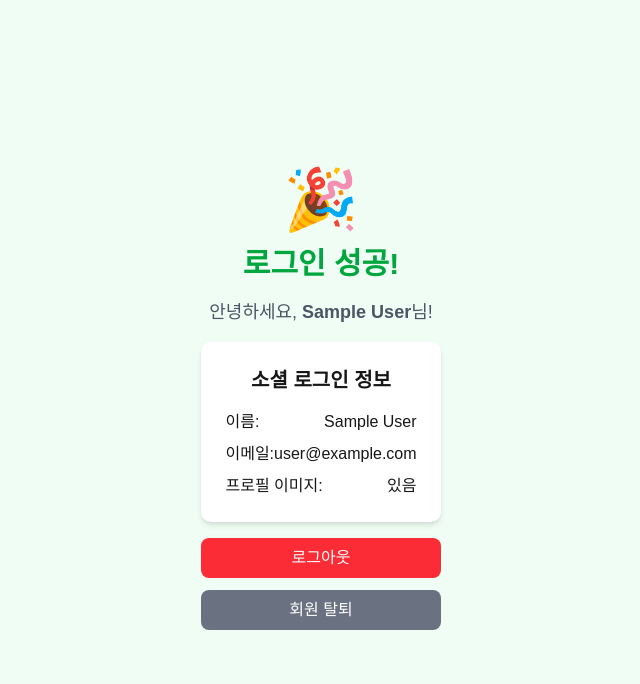
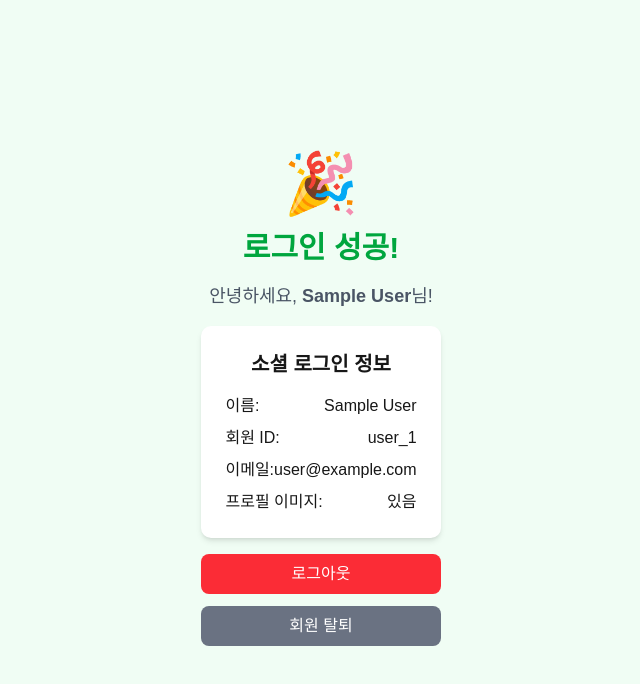
Before and after one commit to clieming-dev/FE, a Next.js app in the folder apps/web/: page / in a window 1280 px wide. Shown: the top 684 px of the page, without its empty margins (319-959 px from the left). Built offline with nearby package versions, Linux system fonts and the light colour scheme; no server answers; sample sign-in values are in the browser's storage.

Commit message:
fix: 중복 토큰 요청 문제 해결 및 사용자 id 표시 추가

```diff
--- a/apps/web/app/api/auth/[...nextauth]/route.ts
+++ b/apps/web/app/api/auth/[...nextauth]/route.ts
@@ -98,7 +98,7 @@ const handler = NextAuth({
                 userId = existingUser.id;
               } else {
                 try {
-                  userId = await apiClient.createUser(userData);
+                  userId = await apiClient.createUser(userData, authResponse.data.access_token);
                 } catch (createError) {
                   throw new Error(
                     `❌ 새 사용자 생성 실패: ${createError instanceof Error ? createError.message : String(createError)}`,
--- a/apps/web/app/page.tsx
+++ b/apps/web/app/page.tsx
@@ -61,6 +61,10 @@ export default function Home() {
               <span>{session.user?.name || "정보 없음"}</span>
             </div>
             <div className="flex justify-between">
+              <span className="font-medium">회원 ID:</span>
+              <span>{session.user?.id || "정보 없음"}</span>
+            </div>
+            <div className="flex justify-between">
               <span className="font-medium">이메일:</span>
               <span>{session.user?.email || "정보 없음"}</span>
             </div>
--- a/apps/web/shared/api/client.ts
+++ b/apps/web/shared/api/client.ts
@@ -91,14 +91,12 @@ export class ApiClient {
     }
   }
 
-  async createUser(userData: UserInsertDto): Promise<number> {
-    const authResponse = await this.getAuthToken(userData.userId);
-
+  async createUser(userData: UserInsertDto, token?: string): Promise<number> {
     const response = await this.request<any>("/api/v1/user/insert", {
       method: "POST",
       body: JSON.stringify(userData),
       headers: {
-        Authorization: `Bearer ${authResponse.data.access_token}`,
+        Authorization: `Bearer ${token}`,
       },
     });
 
```
